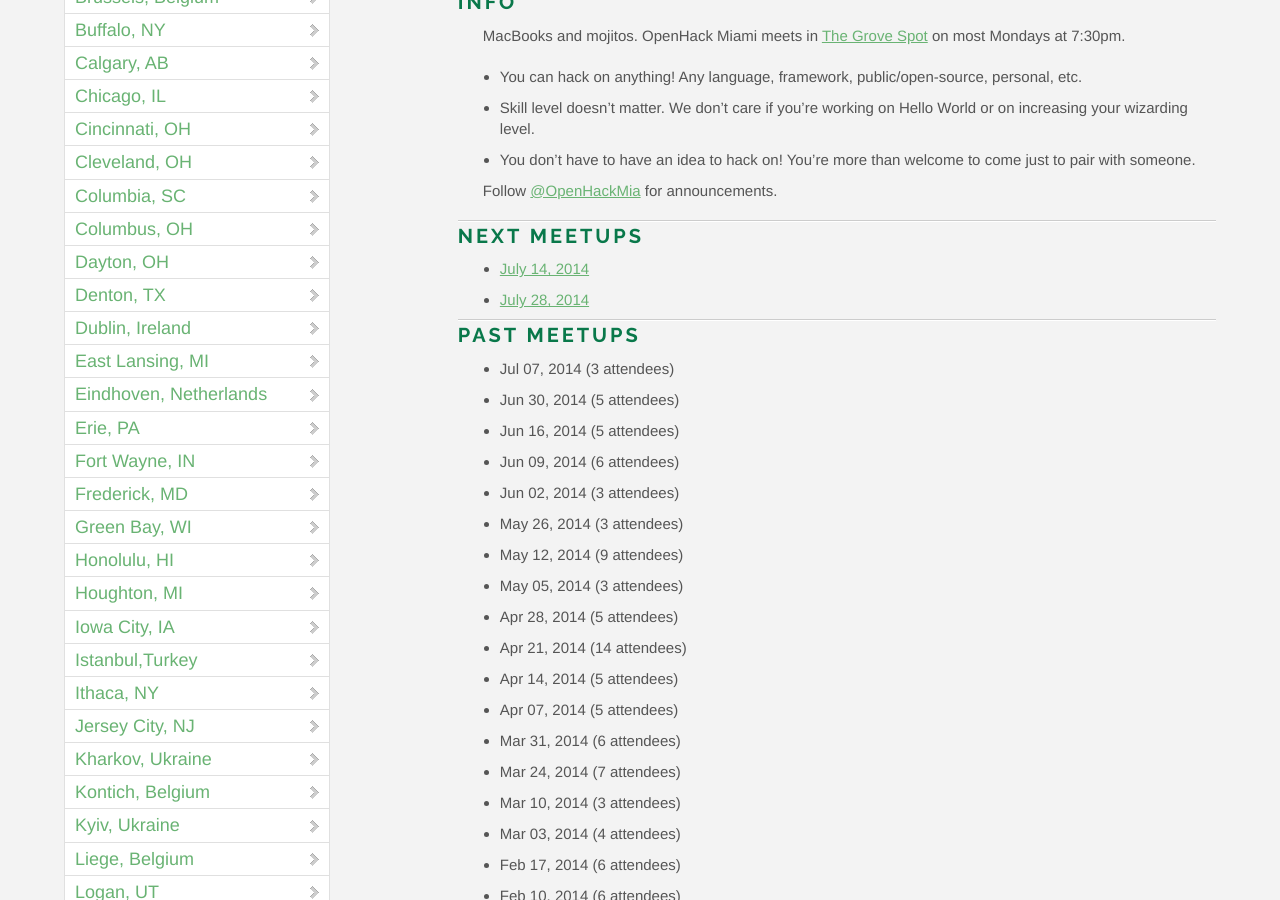
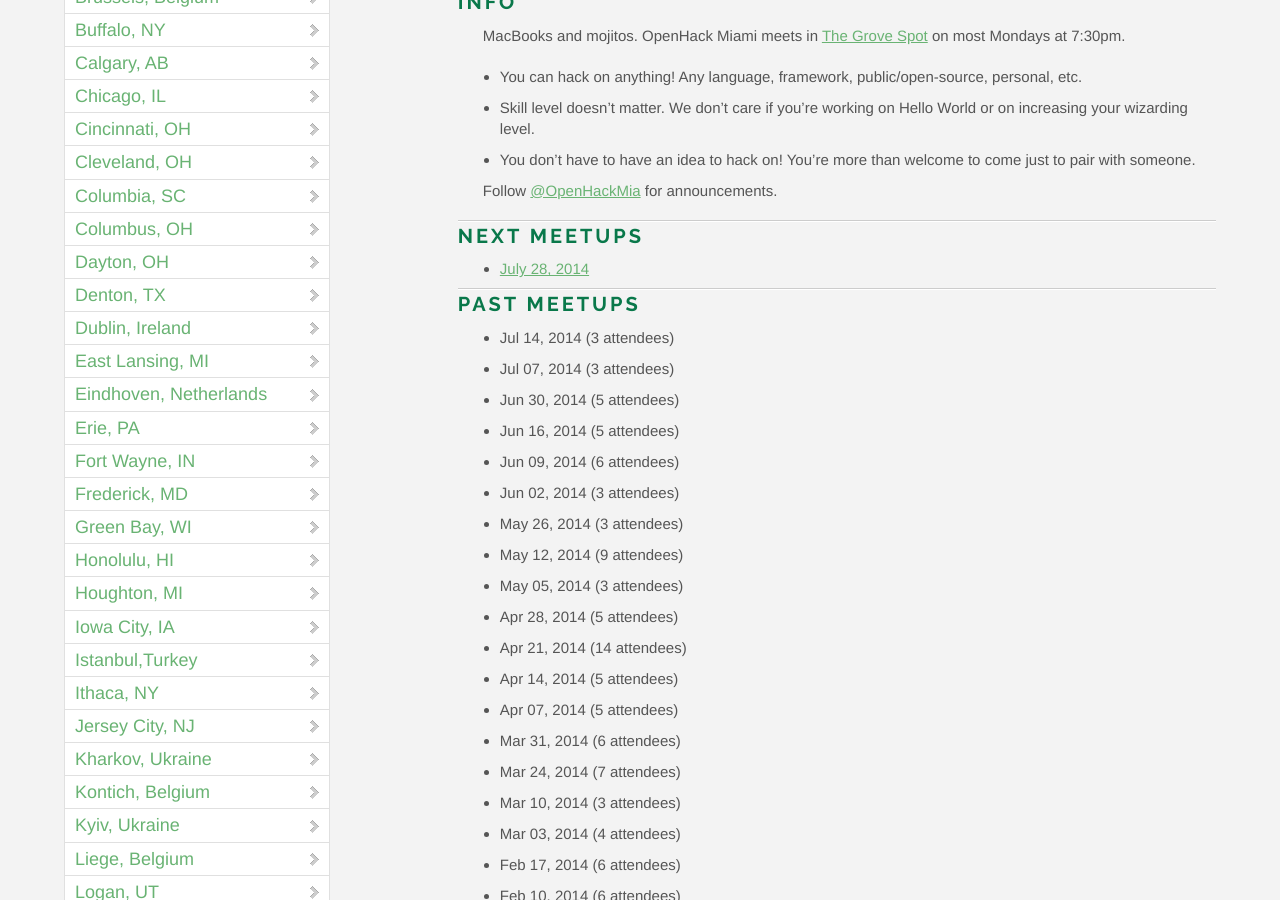
Before and after one commit to OpenHack/openhack.github.com, a Jekyll site: the page built from miami/index.markdown, in a window 1280 px wide and 900 px high, scrolled down 733 px. Built offline with Jekyll 4.4.1, drawn with Linux system fonts in a browser that asks for light colours; nearby versions of some CDN libraries; comment, search, counter and statistics services are not loaded.

Commit message:
miami update

```diff
--- a/miami/index.markdown
+++ b/miami/index.markdown
@@ -19,11 +19,11 @@ Follow [@OpenHackMia](http://twitter.com/openhackmia) for announcements.
 
 ### Next meetups
 
-* [July 14, 2014](http://www.meetup.com/miamirb/events/192422432/)
 * [July 28, 2014](http://www.meetup.com/miamirb/events/192422512/)
 
 ### Past meetups
 
+* Jul 14, 2014 (3 attendees)
 * Jul 07, 2014 (3 attendees)
 * Jun 30, 2014 (5 attendees)
 * Jun 16, 2014 (5 attendees)
```
